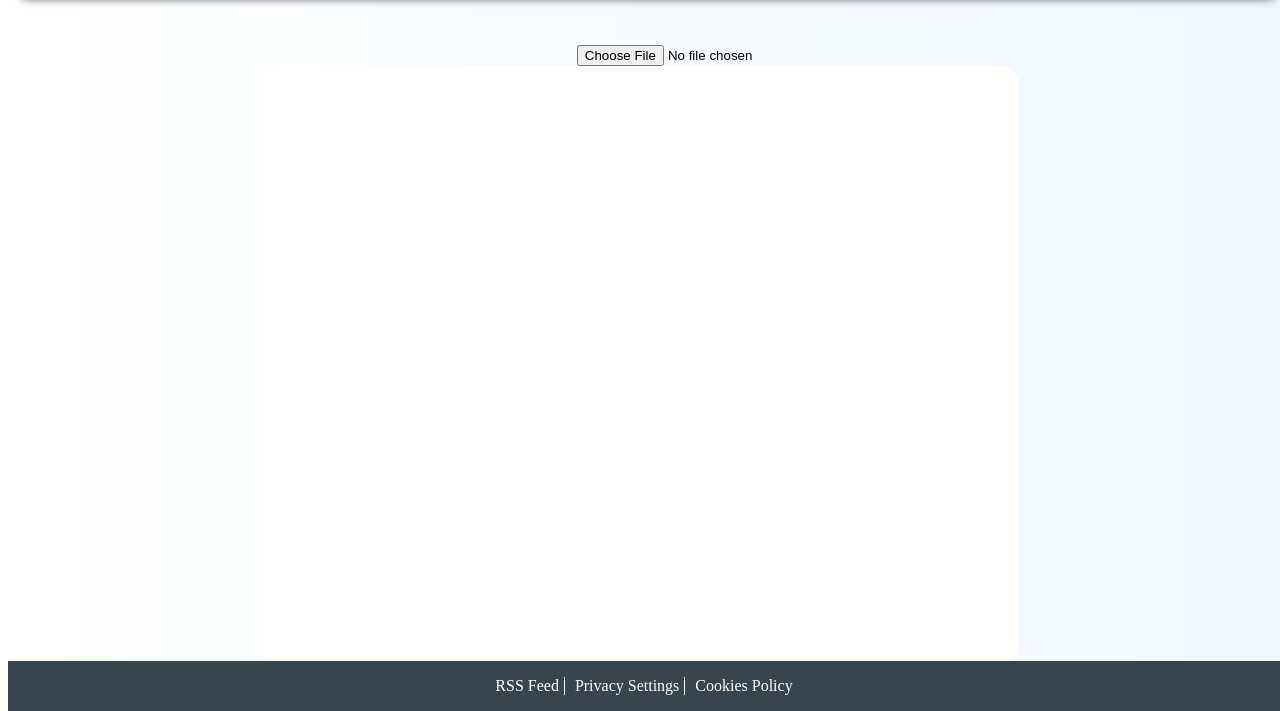
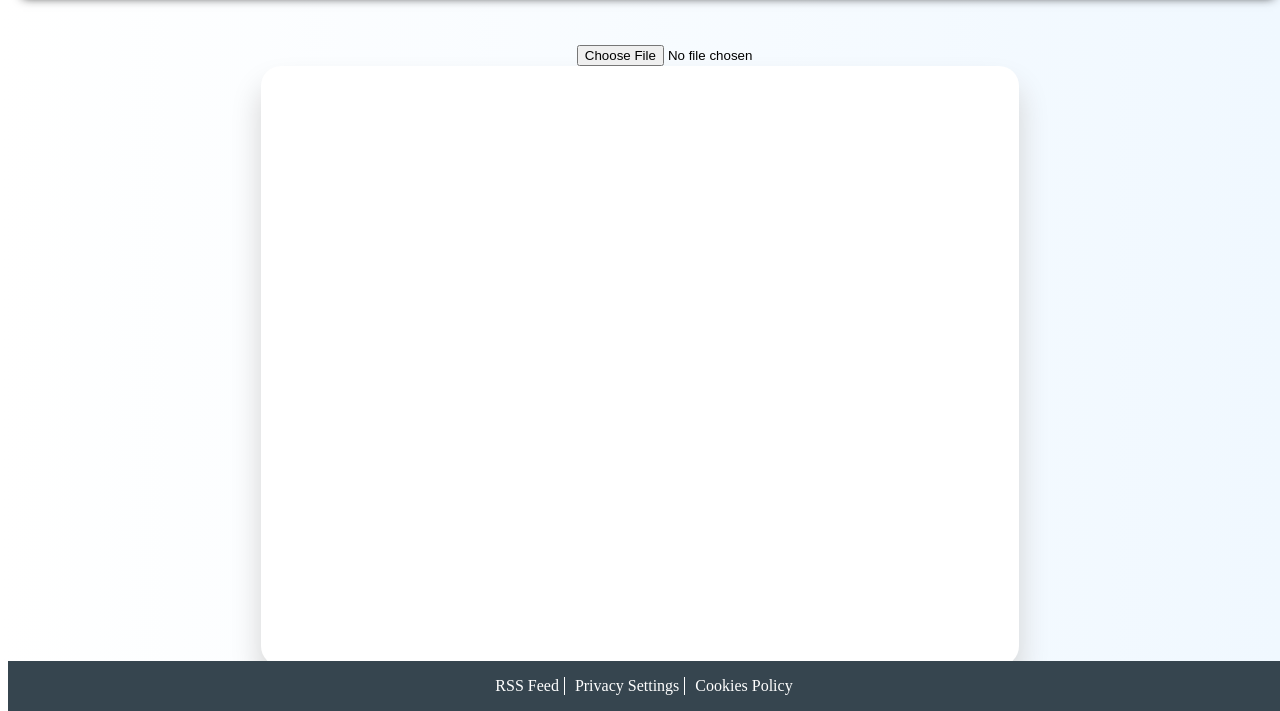
Before and after one commit to HHetmanus/JohnPaul2, a plain HTML site: page newsletter.html in a window 1280 px wide. Shown: the part 89-800 px from the top of the page. Drawn offline with Linux system fonts and the light colour scheme.

Commit message:
Update newsletter.css

```diff
--- a/newsletter.css
+++ b/newsletter.css
@@ -32,7 +32,7 @@ input#upload {
 #displayFile {
 
     border-radius: 20px;
-    box-shadow: 0px 15px 10px -15px lightgray;
+    box-shadow: 0px 20px 30px 0px lightgray;
     background-color: white;
     height: 600px;
     width: 60%;
```
